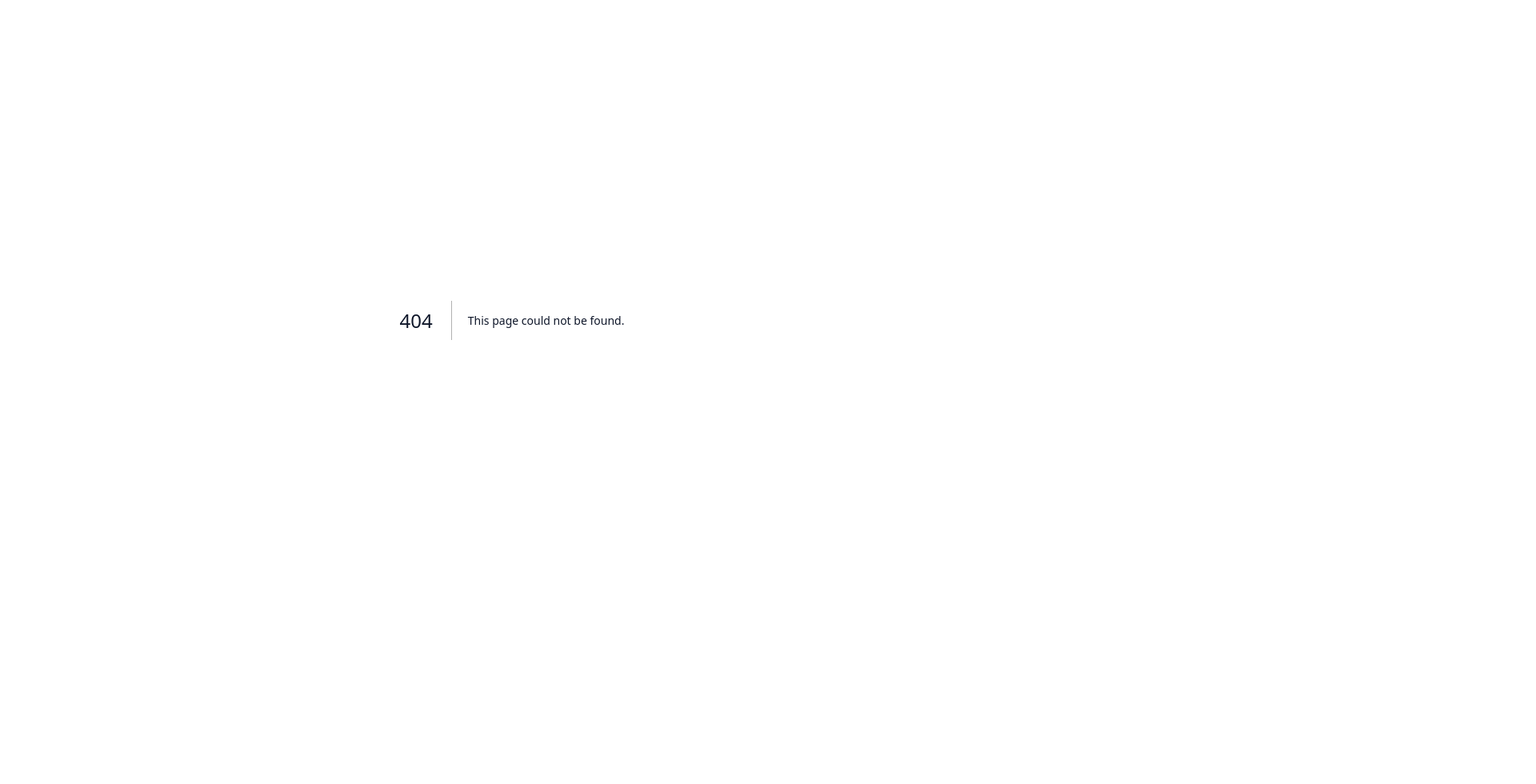
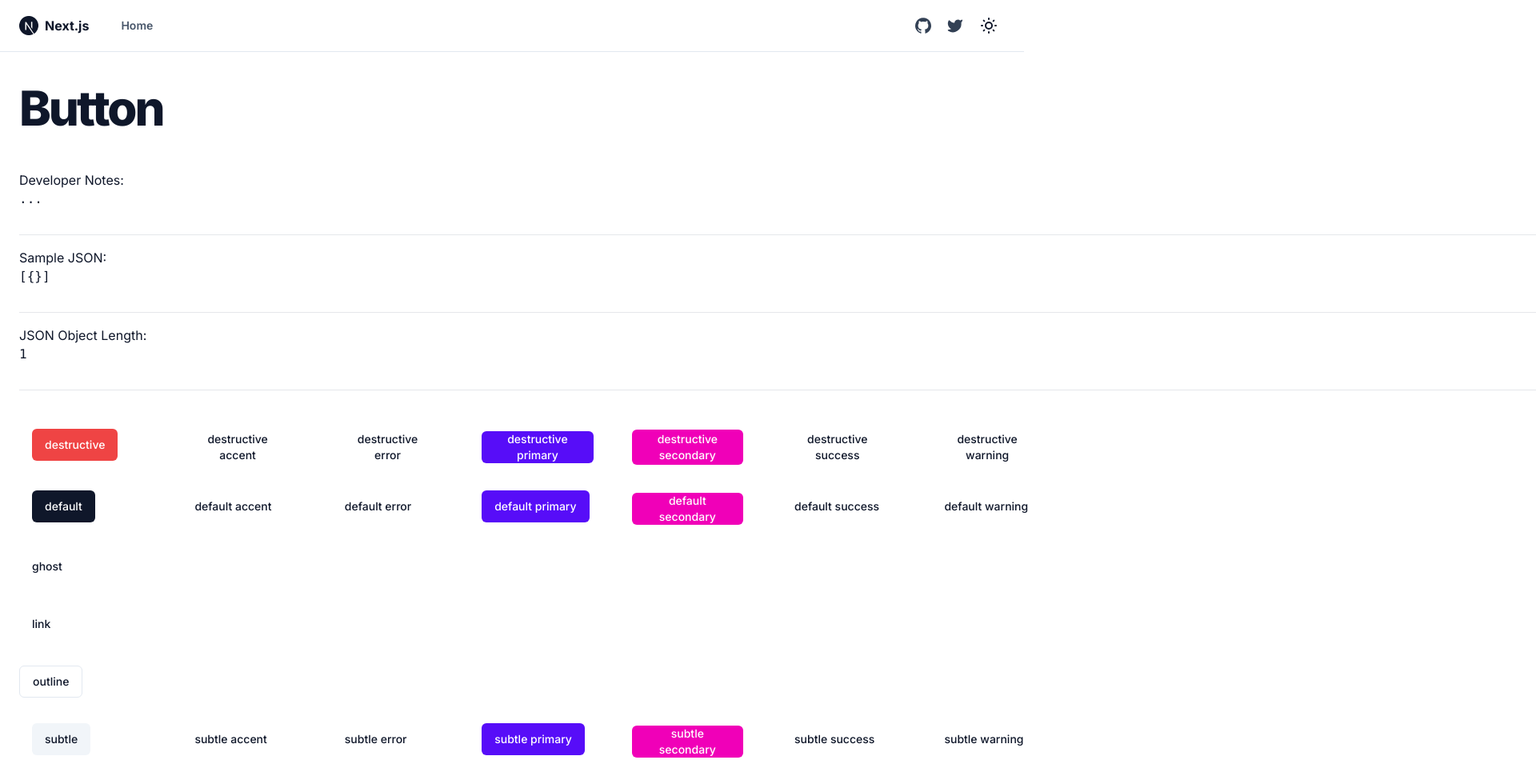
Before and after one commit to tomconversion/headlessbasics, a Next.js app: page /button in a window 1280 px wide. Before the commit this address had no page. Shown: the top 980 px of the page at 80% size, 1920 px wide, since content can reach past the window. Before the commit the page ends 800 px from the top, so only its background shows below. Built offline with nearby package versions, Linux system fonts and the light colour scheme.

Commit message:
Code highlights

```diff
--- a/components/ui/code.tsx
+++ b/components/ui/code.tsx
@@ -1,11 +1,30 @@
 import React from "react";
+import Prism from "prismjs";
+import "../../node_modules/prismjs/components/prism-jsx.min.js";
 
-function ExampleCode({ children }) {
-  return (
-    <pre className="example-code">
-      <code>{children}</code>
-    </pre>
-  );
+interface Props {
+  language: string;
+  children: string;
+}
+
+class ExampleCode extends React.Component<Props> {
+  componentDidMount() {
+    Prism.highlightAll();
+  }
+
+  componentDidUpdate() {
+    Prism.highlightAll();
+  }
+
+  render() {
+    return (
+      <pre className="example-code">
+        <code className={`language-${this.props.language}`}>
+          {this.props.children}
+        </code>
+      </pre>
+    );
+  }
 }
 
 export default ExampleCode;
--- /dev/null
+++ b/components/ui/demo/buttonDemo.tsx
@@ -0,0 +1,48 @@
+import React from 'react';
+import { Button, buttonVariants } from '../button';
+
+const buttonDemo = () => (
+  <>
+    <div className='w-full break-after-auto py-4'>
+      <div className='w-full break-after-auto py-4 columns-12'>
+        <div className='w-full px-4'><Button variant={'destructive'}>destructive</Button></div>
+        <div className='w-full px-4'><Button variant={'destructive'} color={'accent'}>destructive accent</Button></div>
+        <div className='w-full px-4'><Button variant={'destructive'} color={'error'}>destructive error</Button></div>
+        <div className='w-full px-4'><Button variant={'destructive'} color={'primary'}>destructive primary</Button></div>
+        <div className='w-full px-4'><Button variant={'destructive'} color={'secondary'}  size={'lg'}>destructive secondary</Button></div>
+        <div className='w-full px-4'><Button variant={'destructive'} color={'success'}>destructive success</Button></div>
+        <div className='w-full px-4'><Button variant={'destructive'} color={'warning'} size={'lg'}>destructive warning</Button></div>
+      </div>
+
+      <div className='w-full break-after-auto py-4 columns-12'>
+        <div className='w-full px-4'><Button variant={'default'}>default</Button></div>
+        <div className='w-full px-4'><Button variant={'default'} color={'accent'}>default accent</Button></div>
+        <div className='w-full px-4'><Button variant={'default'} color={'error'}>default error</Button></div>
+        <div className='w-full px-4'><Button variant={'default'} color={'primary'}>default primary</Button></div>
+        <div className='w-full px-4'><Button variant={'default'} color={'secondary'}>default secondary</Button></div>
+        <div className='w-full px-4'><Button variant={'default'} color={'success'}>default success</Button></div>
+        <div className='w-full px-4'><Button variant={'default'} color={'warning'}>default warning</Button></div>
+      </div>
+
+
+      <div className='w-full break-after-auto py-4'><Button variant={'ghost'}>ghost</Button></div>
+
+      <div className='w-full break-after-auto py-4'><Button variant={'link'}>link</Button></div>
+
+      <div className='w-full break-after-auto py-4'><Button variant={'outline'}>outline</Button></div>
+
+      <div className='w-full break-after-auto py-4 columns-12'>
+        <div className='w-full px-4'><Button variant={'subtle'}>subtle</Button></div>
+        <div className='w-full px-4'><Button variant={'subtle'} color={'accent'}>subtle accent</Button></div>
+        <div className='w-full px-4'><Button variant={'subtle'} color={'error'}>subtle error</Button></div>
+        <div className='w-full px-4'><Button variant={'subtle'} color={'primary'}>subtle primary</Button></div>
+        <div className='w-full px-4'><Button variant={'subtle'} color={'secondary'}>subtle secondary</Button></div>
+        <div className='w-full px-4'><Button variant={'subtle'} color={'success'}>subtle success</Button></div>
+        <div className='w-full px-4'><Button variant={'subtle'} color={'warning'}>subtle warning</Button></div>
+      </div>
+
+    </div>
+  </>
+);
+
+  export default buttonDemo;
--- a/config/site.ts
+++ b/config/site.ts
@@ -13,6 +13,8 @@ interface SiteConfig {
     subMenu: string
     globalNavigation: string
     avatar: string
+    button: string
+    checkbox: string
   }
 }
 
@@ -35,5 +37,7 @@ export const siteConfig: SiteConfig = {
     subMenu: "/subMenu",
     globalNavigation: "/globalNavigation",
     avatar: "/avatar",
+    button: "/button",
+    checkbox: "/checkbox",
   },
 }
--- a/package.json
+++ b/package.json
@@ -44,6 +44,7 @@
     "lucide-react": "0.105.0-alpha.4",
     "next": "^13.1.6",
     "next-themes": "^0.2.1",
+    "prismjs": "^1.29.0",
     "react": "^18.2.0",
     "react-dom": "^18.2.0",
     "sharp": "^0.31.3",
--- /dev/null
+++ b/pages/button.tsx
@@ -0,0 +1,51 @@
+
+import Head from 'next/head'
+import { Layout } from "@/components/layout"
+import ButtonDemo from '@/components/ui/demo/buttonDemo'
+import ExampleCode from '@/components/ui/code'
+
+const demoJson = [{}];
+const title = "Button";
+const description = "";
+
+export default function IndexPage() {
+  return (
+    <Layout>
+      <Head>
+        <title>Next.js</title>
+        <meta
+          name="description"
+          content="Next.js template for building apps with Radix UI and Tailwind CSS"
+        />
+        <meta name="viewport" content="width=device-width, initial-scale=1" />
+        <link rel="icon" href="/favicon.ico" />
+      </Head>
+      <section className="container grid items-center gap-6 pt-6 pb-8 md:py-10">
+        <div className="flex max-w-[980px] flex-col items-start gap-2">
+          <h1 className="text-3xl font-extrabold leading-tight tracking-tighter sm:text-3xl md:text-5xl lg:text-6xl">
+            {title} <br className="hidden sm:inline" />
+          </h1>
+          <h2>{description}</h2>
+        </div>
+        <div className="full-width">
+          {renderComponent()}
+        </div>
+      </section>
+    </Layout>
+  )
+}
+
+const renderComponent = () => {
+  return (
+    <>
+      <div className="w-full divide-y space-y-4">
+      <div className='w-full break-after-auto py-4'>Developer Notes: <ExampleCode>...</ExampleCode></div>
+        <div className='w-full break-after-auto py-4'>Sample JSON: <ExampleCode>{JSON.stringify(demoJson)}</ExampleCode></div>
+        <div className='w-full break-after-auto py-4'>JSON Object Length: <ExampleCode>{JSON.stringify(demoJson.length)}</ExampleCode></div>
+        <div className='w-full break-after-auto py-4'>
+          <ButtonDemo/>
+        </div>
+      </div>
+    </>
+  )
+}
--- /dev/null
+++ b/pages/checkbox.tsx
@@ -0,0 +1,51 @@
+
+import Head from 'next/head'
+import { Layout } from "@/components/layout"
+import ExampleCode from '@/components/ui/code'
+import { Checkbox } from '@/components/ui/checkbox';
+
+const demoJson = [{}];
+const title = "Checkbox";
+const description = "";
+
+export default function IndexPage() {
+  return (
+    <Layout>
+      <Head>
+        <title>Next.js</title>
+        <meta
+          name="description"
+          content="Next.js template for building apps with Radix UI and Tailwind CSS"
+        />
+        <meta name="viewport" content="width=device-width, initial-scale=1" />
+        <link rel="icon" href="/favicon.ico" />
+      </Head>
+      <section className="container grid items-center gap-6 pt-6 pb-8 md:py-10">
+        <div className="flex max-w-[980px] flex-col items-start gap-2">
+          <h1 className="text-3xl font-extrabold leading-tight tracking-tighter sm:text-3xl md:text-5xl lg:text-6xl">
+            {title} <br className="hidden sm:inline" />
+          </h1>
+          <h2>{description}</h2>
+        </div>
+        <div className="full-width">
+          {renderComponent()}
+        </div>
+      </section>
+    </Layout>
+  )
+}
+
+const renderComponent = () => {
+  return (
+    <>
+      <div className="w-full divide-y space-y-4">
+      <div className='w-full break-after-auto py-4'>Developer Notes: <ExampleCode>...</ExampleCode></div>
+        <div className='w-full break-after-auto py-4'>Sample JSON: <ExampleCode>{JSON.stringify(demoJson)}</ExampleCode></div>
+        <div className='w-full break-after-auto py-4'>JSON Object Length: <ExampleCode>{JSON.stringify(demoJson.length)}</ExampleCode></div>
+        <div className='w-full break-after-auto py-4'>
+          <Checkbox/>
+        </div>
+      </div>
+    </>
+  )
+}
--- /dev/null
+++ b/pages/code.tsx
@@ -0,0 +1,66 @@
+
+import Head from 'next/head'
+import { Layout } from "@/components/layout"
+import ExampleCode from '@/components/ui/code'
+import { Html } from 'next/document';
+
+const demoJson = [{}];
+const title = "Code";
+const description = "";
+
+export default function IndexPage() {
+  return (
+    <Layout>
+      <Head>
+        <title>Next.js</title>
+        <meta
+          name="description"
+          content="Next.js template for building apps with Radix UI and Tailwind CSS"
+        />
+        <meta name="viewport" content="width=device-width, initial-scale=1" />
+        <link rel="icon" href="/favicon.ico" />
+      </Head>
+      <section className="container grid items-center gap-6 pt-6 pb-8 md:py-10">
+        <div className="flex max-w-[980px] flex-col items-start gap-2">
+          <h1 className="text-3xl font-extrabold leading-tight tracking-tighter sm:text-3xl md:text-5xl lg:text-6xl">
+            {title} <br className="hidden sm:inline" />
+          </h1>
+          <h2>{description}</h2>
+        </div>
+        <div className="full-width">
+          {renderComponent()}
+        </div>
+      </section>
+    </Layout>
+  )
+}
+
+const renderComponent = () => {
+  return (
+    <>
+      <div className="w-full divide-y space-y-4">
+      <div className='w-full break-after-auto py-4'>Developer Notes: <ExampleCode>This component is simply a background component to render code. It uses the prismjs library.</ExampleCode></div>
+        <div className='w-full break-after-auto py-4'>Sample JSON: <ExampleCode>{JSON.stringify(demoJson)}</ExampleCode></div>
+        <div className='w-full break-after-auto py-4'>JSON Object Length: <ExampleCode>{JSON.stringify(demoJson.length)}</ExampleCode></div>
+        <div className='w-full break-after-auto py-4'>
+        <ExampleCode language='jsx'>
+        {`
+import React from "react";
+
+function ExampleComponent() {
+  return (
+    <div>
+      <h1>Example code</h1>
+      <p>This is some example code</p>
+    </div>
+  );
+}
+
+export default ExampleComponent;
+`}
+        </ExampleCode>
+        </div>
+      </div>
+    </>
+  )
+}
--- a/pages/index.tsx
+++ b/pages/index.tsx
@@ -52,7 +52,7 @@ export default function IndexPage() {
         <div className="border-grey-600 flex gap-4 border-2 border-solid p-2">
           <Link
             href={siteConfig.links.accordion}
-            target="_blank"
+            target="_self"
             rel="noreferrer"
             className={buttonVariants({
               size: "lg",
@@ -64,7 +64,7 @@ export default function IndexPage() {
           </Link>
           <Link
             href={siteConfig.links.alert}
-            target="_blank"
+            target="_self"
             rel="noreferrer"
             className={buttonVariants({
               size: "lg",
@@ -76,7 +76,7 @@ export default function IndexPage() {
           </Link>
           <Link
             href={siteConfig.links.subMenu}
-            target="_blank"
+            target="_self"
             rel="noreferrer"
             className={buttonVariants({
               size: "lg",
@@ -88,7 +88,7 @@ export default function IndexPage() {
           </Link>
           <Link
             href={siteConfig.links.globalNavigation}
-            target="_blank"
+            target="_self"
             rel="noreferrer"
             className={buttonVariants({
               size: "lg",
@@ -100,7 +100,7 @@ export default function IndexPage() {
           </Link>
           <Link
             href={siteConfig.links.avatar}
-            target="_blank"
+            target="_self"
             rel="noreferrer"
             className={buttonVariants({
               size: "lg",
@@ -110,6 +110,30 @@ export default function IndexPage() {
           >
             avatar
           </Link>
+          <Link
+            href={siteConfig.links.button}
+            target="_self"
+            rel="noreferrer"
+            className={buttonVariants({
+              size: "lg",
+              variant: "outline",
+              color: "secondary",
+            })}
+          >
+            button
+          </Link>
+          <Link
+            href={siteConfig.links.checkbox}
+            target="_self"
+            rel="noreferrer"
+            className={buttonVariants({
+              size: "lg",
+              variant: "outline",
+              color: "secondary",
+            })}
+          >
+            checkbox
+          </Link>
         </div>
       </section>
     </Layout>
--- a/styles/globals.css
+++ b/styles/globals.css
@@ -5,3 +5,4 @@
 
 @tailwind utilities;
 @import "./code.css";
+@import "../node_modules/prismjs/themes/prism-okaidia.min.css";
```
Also changed, not shown: 1 other file (tests, documents, lock files or other folders).
